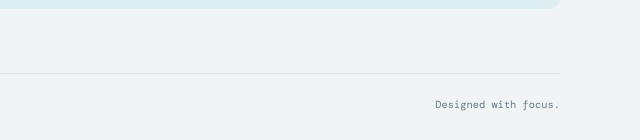
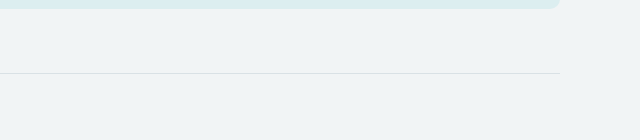
Before and after one commit to az-alodhaib/portfolio, a plain HTML site: page index.html in a window 1280 px wide. Shown: the part 4359-4499 px from the top of the page, 640-1280 px from the left. Drawn offline with nearby package versions, Linux system fonts and the light colour scheme.

Commit message:
27/8 update

```diff
--- a/index.html
+++ b/index.html
@@ -108,7 +108,7 @@
     </section>
   </main>
 
-  <footer class="footer container"><span>© <span id="year"></span> Abdulaziz Alodhayb</span><span>Designed with focus.</span></footer>
+  <footer class="footer container"><span>© <span id="year"></span> Abdulaziz Alodhayb</span></footer>
   <script src="script.js"></script>
 </body>
 </html>
```
